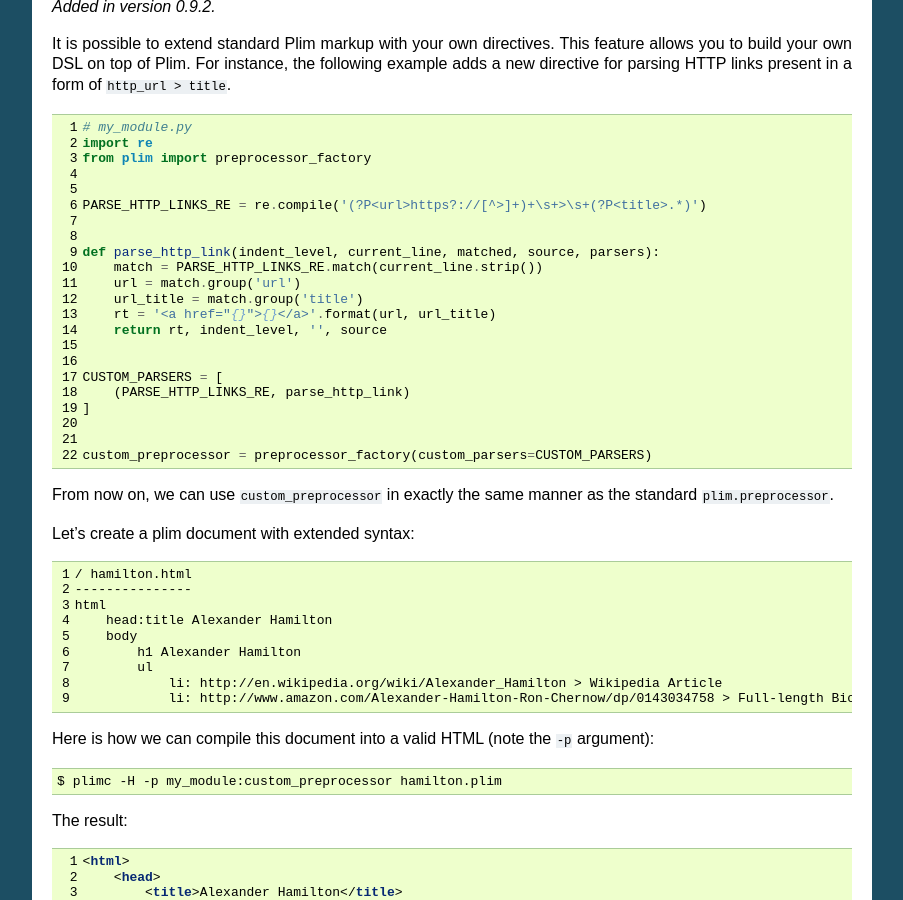
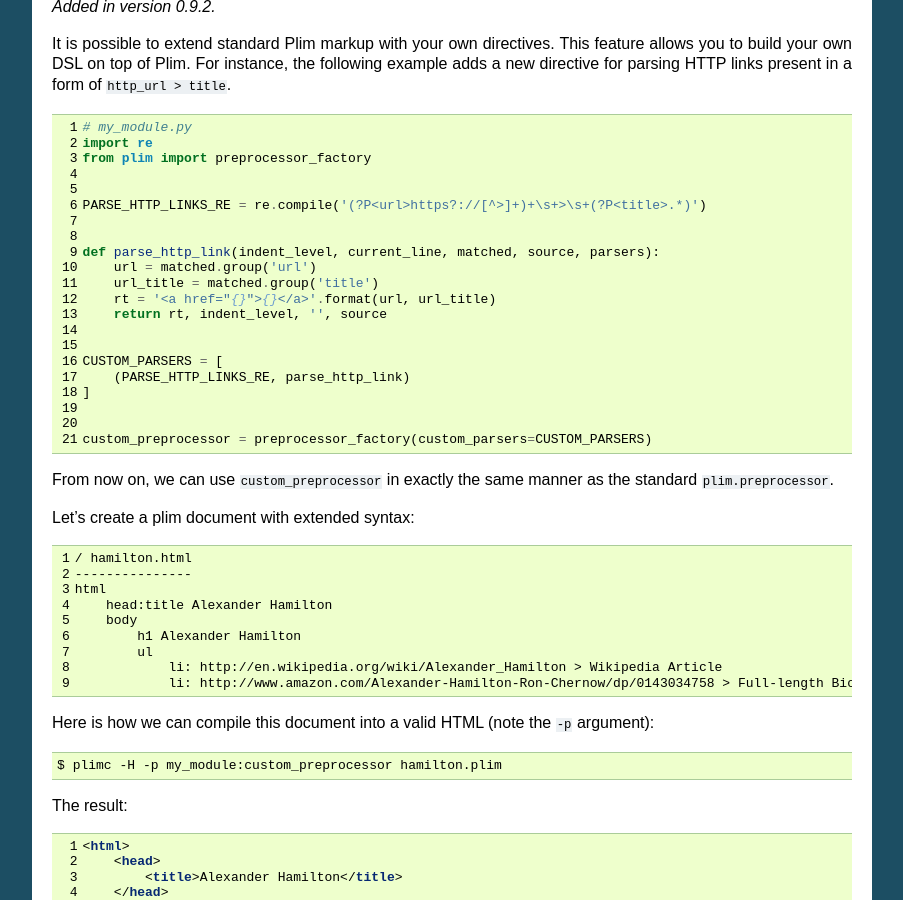
Before and after one commit to avanov/Plim, a Sphinx documentation site: the page built from docs/en/extensions.txt, in a window 1280 px wide and 900 px high, scrolled down 4300 px. Shown: the whole window, without its empty margins (198-1101 px from the left). Built offline with Sphinx 7.4.7, drawn with Linux system fonts in a browser that asks for light colours.

Commit message:
Update docs' example

```diff
--- a/docs/en/extensions.txt
+++ b/docs/en/extensions.txt
@@ -308,9 +308,8 @@ for parsing HTTP links present in a form of ``http_url > title``.
 
 
     def parse_http_link(indent_level, current_line, matched, source, parsers):
-        match = PARSE_HTTP_LINKS_RE.match(current_line.strip())
-        url = match.group('url')
-        url_title = match.group('title')
+        url = matched.group('url')
+        url_title = matched.group('title')
         rt = '<a href="{}">{}</a>'.format(url, url_title)
         return rt, indent_level, '', source
 
```
